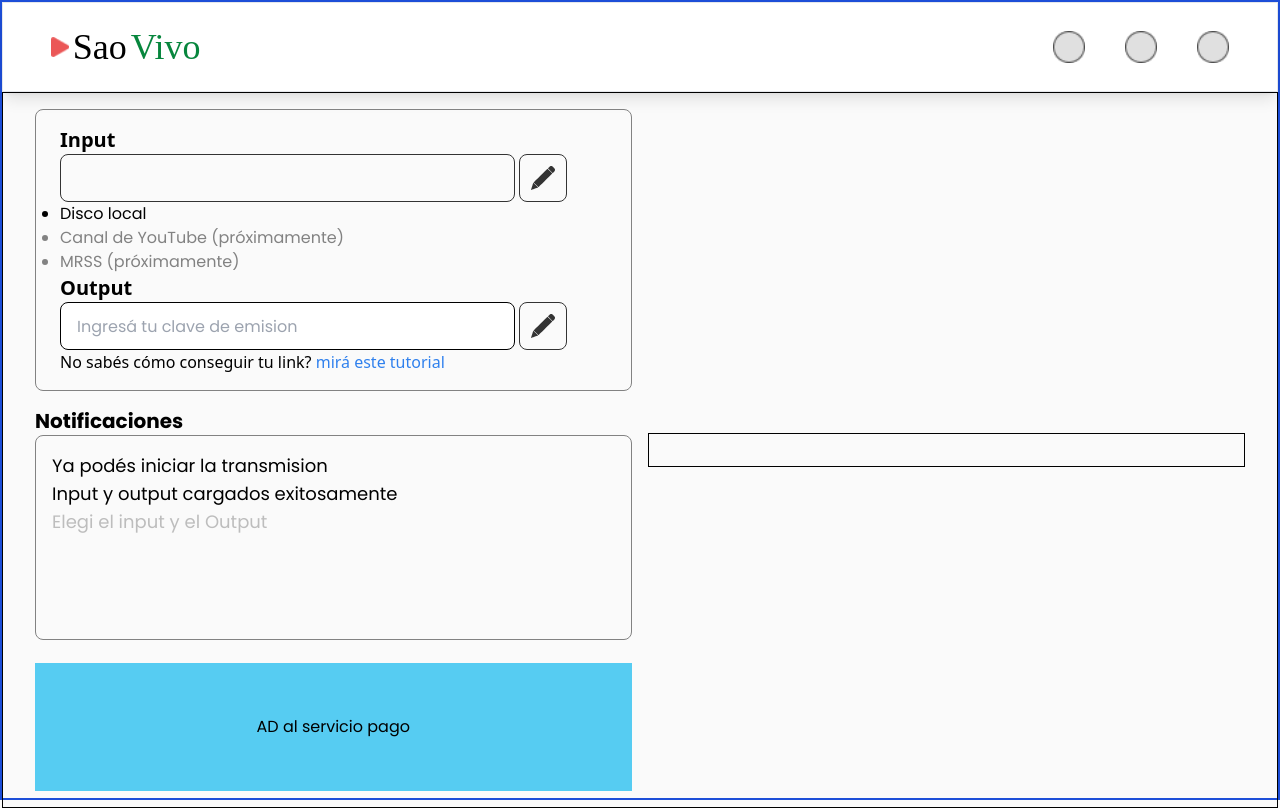
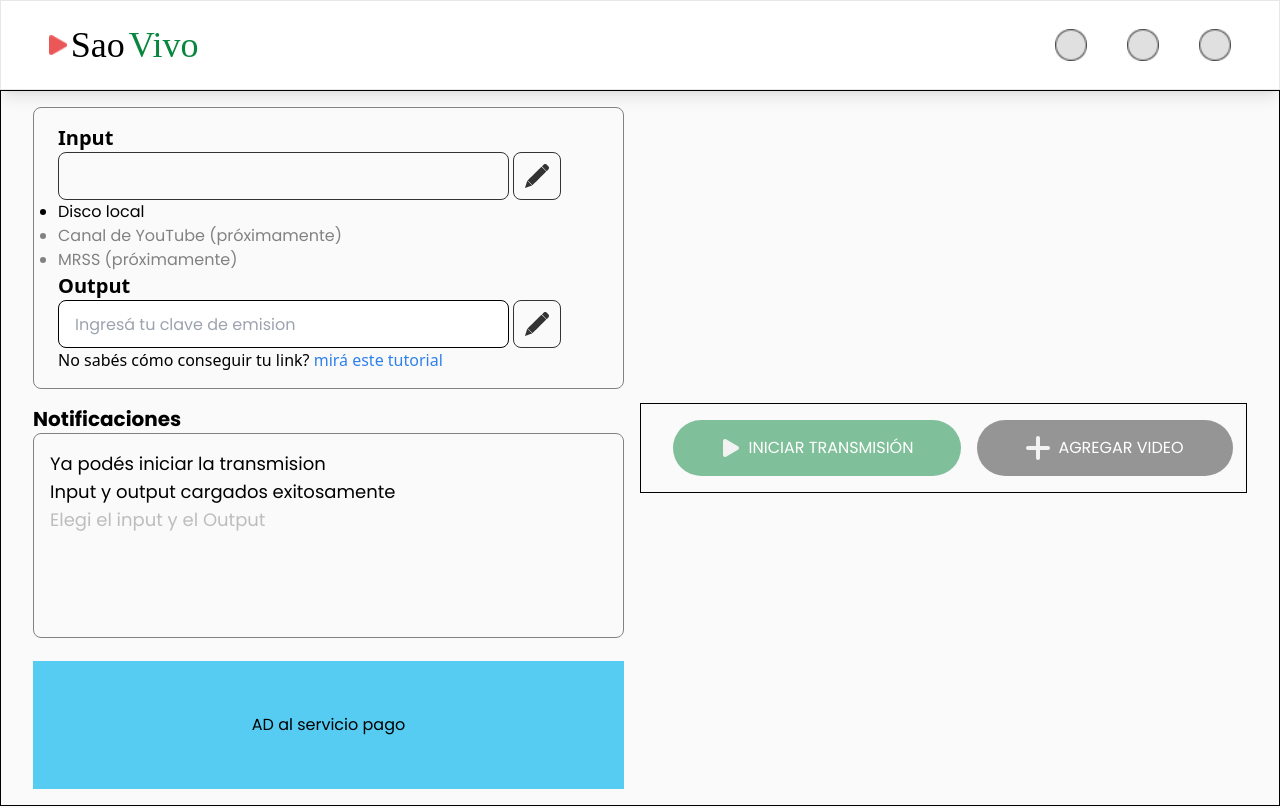
Before and after one commit to SAOViVO/react-front, a React (Create React App) app: page / in a window 1280 px wide. Built offline with nearby package versions, Linux system fonts and the light colour scheme; a web font is replaced by a local one.

Commit message:
add button container

```diff
--- /dev/null
+++ b/src/components/AddVideoBtn.tsx
@@ -0,0 +1,9 @@
+import { ReactComponent as Add } from '../static/add.svg'
+
+export const AddVideoBtn = () => {
+  return (
+    <button className='bg-[#333333] text-white w-64 h-14 rounded-full font-poppins uppercase flex items-center justify-center
+    disabled:bg-opacity-50' disabled>
+         <Add className='mr-2'/> Agregar video
+     </button>  )
+}
--- /dev/null
+++ b/src/components/InitBtn.tsx
@@ -0,0 +1,9 @@
+import { ReactComponent as Triangle } from '../static/triangle-white.svg'
+export const InitBtn = () => {
+  return (
+        <button className='bg-[#07863D] text-white w-72 h-14 rounded-full font-poppins uppercase flex items-center justify-center
+        disabled:bg-opacity-50' disabled>
+             <Triangle className='mr-2'/> Iniciar transmisión
+         </button>
+    )
+}
--- a/src/components/index.ts
+++ b/src/components/index.ts
@@ -3,3 +3,5 @@ export { Notifications } from "./Notifications";
 export { Output } from "./Output";
 export { Input } from "./Input";
 export { List } from "./List";
+export { InitBtn } from "./InitBtn";
+export { AddVideoBtn } from "./AddVideoBtn";
--- /dev/null
+++ b/src/containers/Buttons.tsx
@@ -0,0 +1,9 @@
+import { InitBtn , AddVideoBtn } from '../components'
+export const Buttons = () => {
+  return (
+    <div className='flex space-x-4'>
+        <InitBtn />
+        <AddVideoBtn />
+    </div>
+  )
+}
--- a/src/pages/Home.tsx
+++ b/src/pages/Home.tsx
@@ -1,8 +1,9 @@
 import Navbar from "../components/Navbar";
-import { Input, Output, List, Notifications, Advertisement } from "../components";
+import { Input, Output, List, Notifications, Advertisement, InitBtn } from "../components";
+import { Buttons } from "../containers/Buttons";
 const Home = () => {
   return (
-    <div className="h-screen border-2 border-solid border-blue-700">
+    <div className="h-screen">
         <Navbar></Navbar>
         <div className="flex items-center h-auto border border-black py-4 px-8 space-x-4">
             <div className="w-2/4 rounded-sm space-y-4">
@@ -24,7 +25,7 @@ const Home = () => {
                 </div>
             </div>
             <div className="flex items-center h-full border w-2/4 border-black py-4 px-8">
-
+              <Buttons />
             </div>
         </div>
 
```
Also changed, not shown: src/static/add.svg (added).
